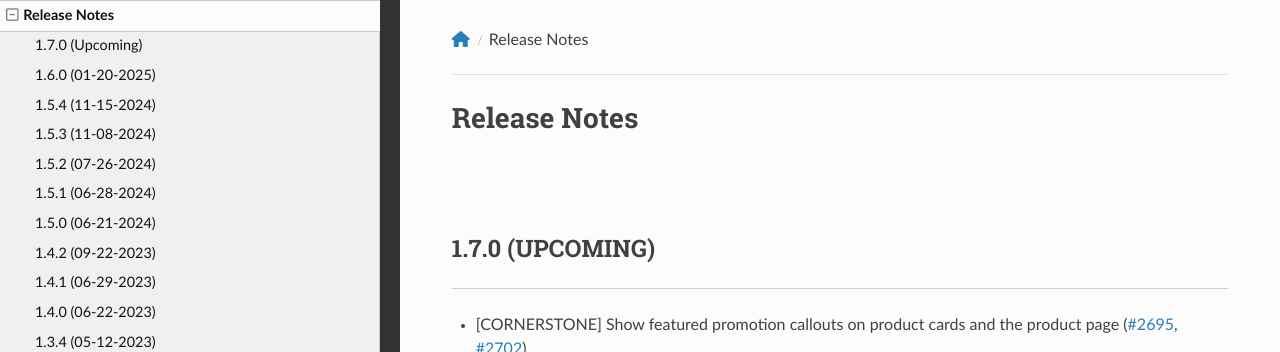
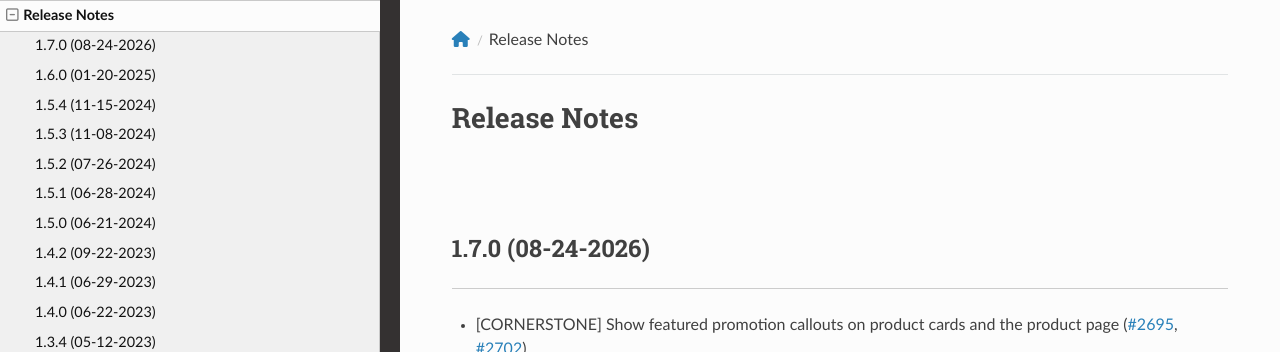
Before and after one commit to tvlgiao/bc-beautify-docs, an MkDocs documentation site: the page built from docs/changelog.md, in a window 1280 px wide and 900 px high. Shown: the top 352 px of the window. Built offline with MkDocs 1.6.1, drawn with Linux system fonts in a browser that asks for light colours; nearby versions of some CDN libraries; comment, search, counter and statistics services are not loaded.

Commit message:
docs: set 1.7.0 release date
Co-Authored-By: PapaThemes <contact@papathemes.com>
Claude-Session: https://claude.ai/code/session_01ULXJ16QkDrauZkruQGfxc1

```diff
--- a/docs/changelog.md
+++ b/docs/changelog.md
@@ -1,6 +1,6 @@
 # Release Notes
 
-## 1.7.0 (Upcoming)
+## 1.7.0 (08-24-2026)
 - [CORNERSTONE] Show featured promotion callouts on product cards and the product page ([#2695](https://github.com/bigcommerce/cornerstone/pull/2695), [#2702](https://github.com/bigcommerce/cornerstone/pull/2702))
 - Add backorder and stock availability messaging on product, cart and account pages
 - [CORNERSTONE] Dispatch an event on productOptionsChanged (#2400)
```
